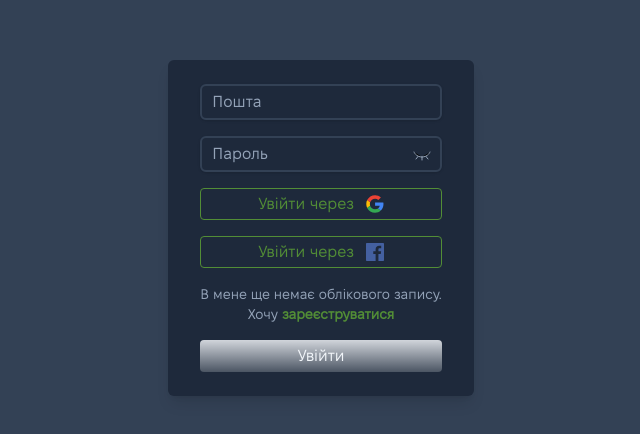
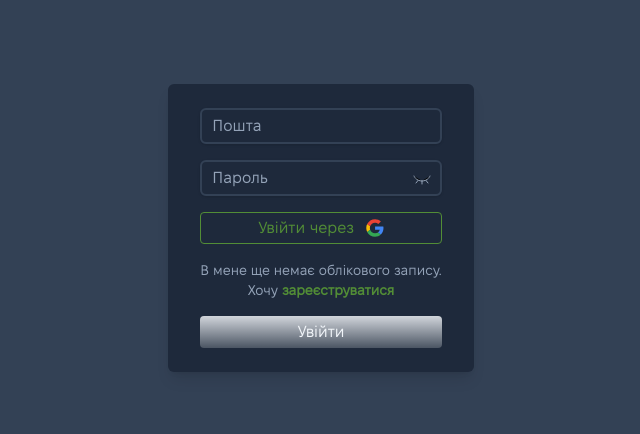
Before and after one commit to Kh-Ol-An/rat-race-two, a Vue app: page /auth in a window 1280 px wide. Shown: the part 172-606 px from the top of the page, without its empty margins (319-959 px from the left). Built offline with nearby package versions, Linux system fonts and the light colour scheme; no server answers; what @kyvg/vue3-notification would draw is missing.

Commit message:
Hid facebook provider auth

```diff
--- a/src/pages/Auth.vue
+++ b/src/pages/Auth.vue
@@ -103,14 +103,14 @@ const { providerAuth, registration, login } = mapActions()
             >
                 Увійти через <GoogleIcon width="18px" height="18px" />
             </button>
-            <button
-                class="h-8 w-full flex items-center justify-center gap-3 rounded border border-primary text-primary"
-                type="button"
-                title="Увійти через Facebook"
-                @click="providerAuth('facebook')"
-            >
-                Увійти через <FacebookIcon width="18px" height="18px" />
-            </button>
+<!--            <button-->
+<!--                class="h-8 w-full flex items-center justify-center gap-3 rounded border border-primary text-primary"-->
+<!--                type="button"-->
+<!--                title="Увійти через Facebook"-->
+<!--                @click="providerAuth('facebook')"-->
+<!--            >-->
+<!--                Увійти через <FacebookIcon width="18px" height="18px" />-->
+<!--            </button>-->
 
             <p class="text-center text-sm text-slate-400">
                 {{
```
